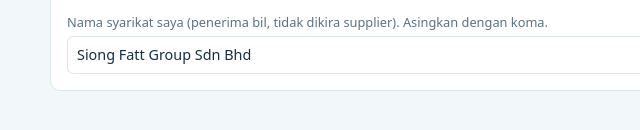
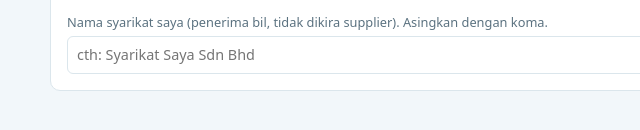
Before and after one commit to batsrfdn-coder/invoice-supplier, a plain HTML site: page index.html in a window 1280 px wide. Shown: the part 536-666 px from the top of the page, 0-640 px from the left. Drawn offline with Linux system fonts and the light colour scheme.

Commit message:
Update index.html

```diff
--- a/index.html
+++ b/index.html
@@ -88,7 +88,7 @@
       <textarea id="fallbackText" readonly></textarea>
     </div>
     <label class="own" for="own">Nama syarikat saya (penerima bil, tidak dikira supplier). Asingkan dengan koma.
-      <input id="own" type="text" autocomplete="off"></label>
+      <input id="own" type="text" autocomplete="off" placeholder="cth: Syarikat Saya Sdn Bhd"></label>
   </section>
 </div></main>
 
@@ -101,7 +101,7 @@ const store = {
   set(k, v){ try { localStorage.setItem(k, JSON.stringify(v)); } catch(e){} }
 };
 let items = store.get('items', []).filter(r => !r.sample);
-let own = store.get('own', ['Siong Fatt Group Sdn Bhd']);   // the user's own company (bill to): never a supplier
+let own = store.get('own', []);   // the user's own company (bill to): never a supplier
 let names = store.get('names', []);                 // supplier names learned from earlier PDFs
 function isOwn(name){ const k = norm(name); return k.length >= 3 && own.some(o => { const n = norm(o); return n.length >= 3 && (k === n || k.includes(n) || n.includes(k)); }); }
 names = names.filter(n => !isOwn(n));
```
